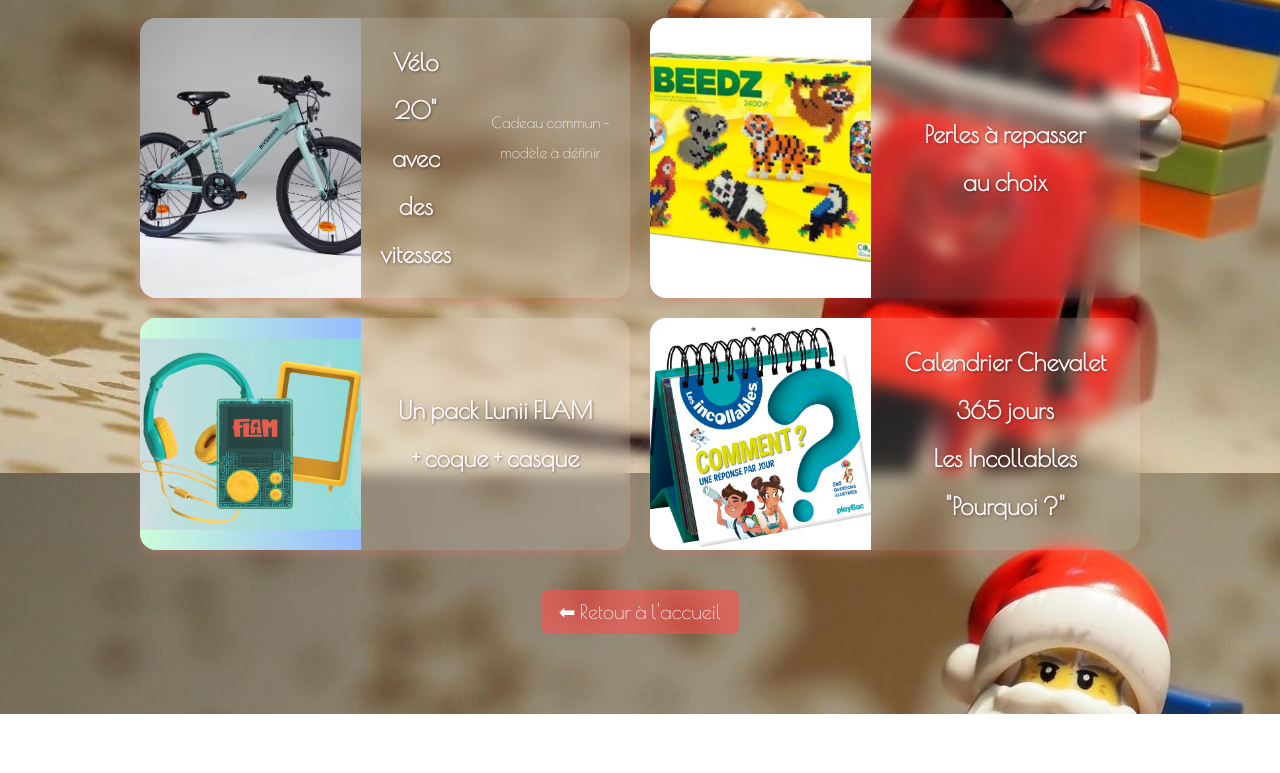
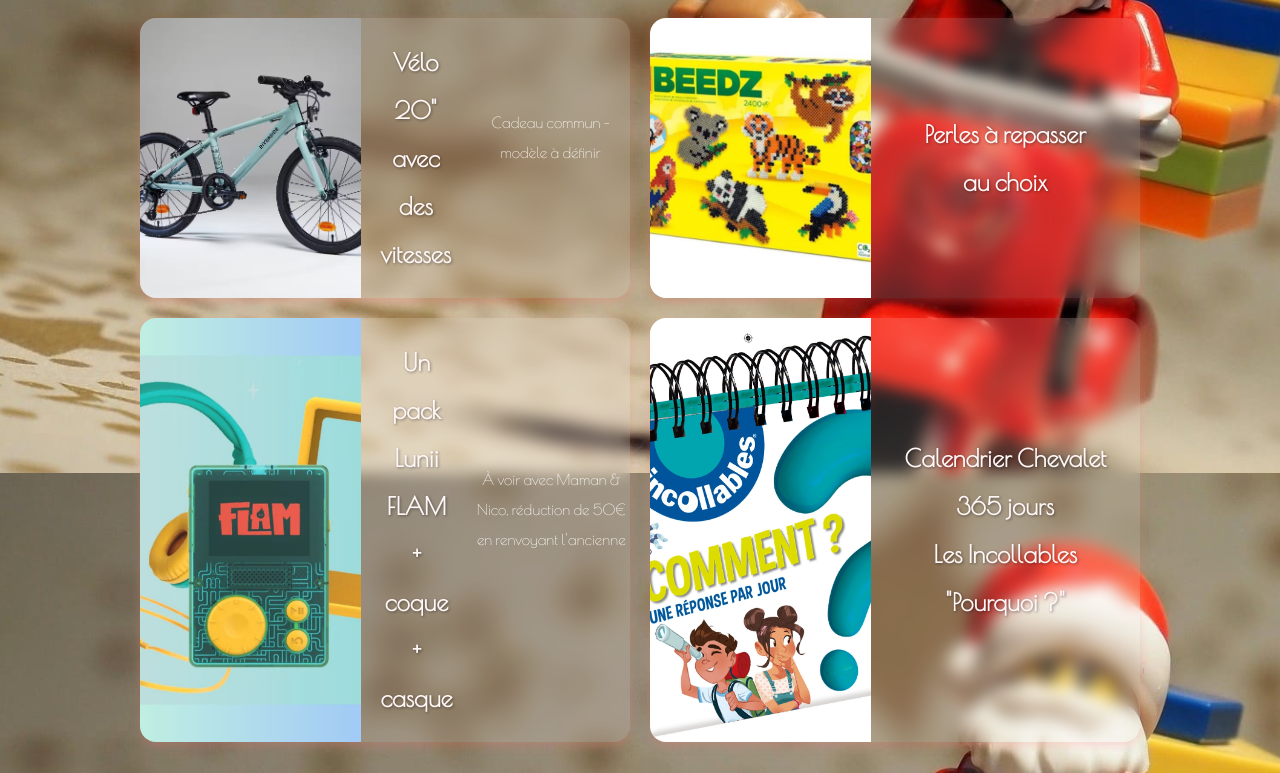
Before and after one commit to Laraliwen/kdos, a plain HTML site: page isaac_noel.html in a window 1280 px wide. Shown: the part 327-1100 px from the top of the page. Before the commit the page ends 1041 px from the top, so only its background shows below. Drawn offline with nearby package versions, Linux system fonts and the light colour scheme.

Commit message:
Update isaac_noel.html

```diff
--- a/isaac_noel.html
+++ b/isaac_noel.html
@@ -171,6 +171,7 @@
             Un pack Lunii FLAM <br> + coque + casque
           </a>
         </p>
+        <p1>À voir avec Maman & Nico, réduction de 50€ en renvoyant l'ancienne</p1>
       </li>
 
       <li class="tuile">
```
